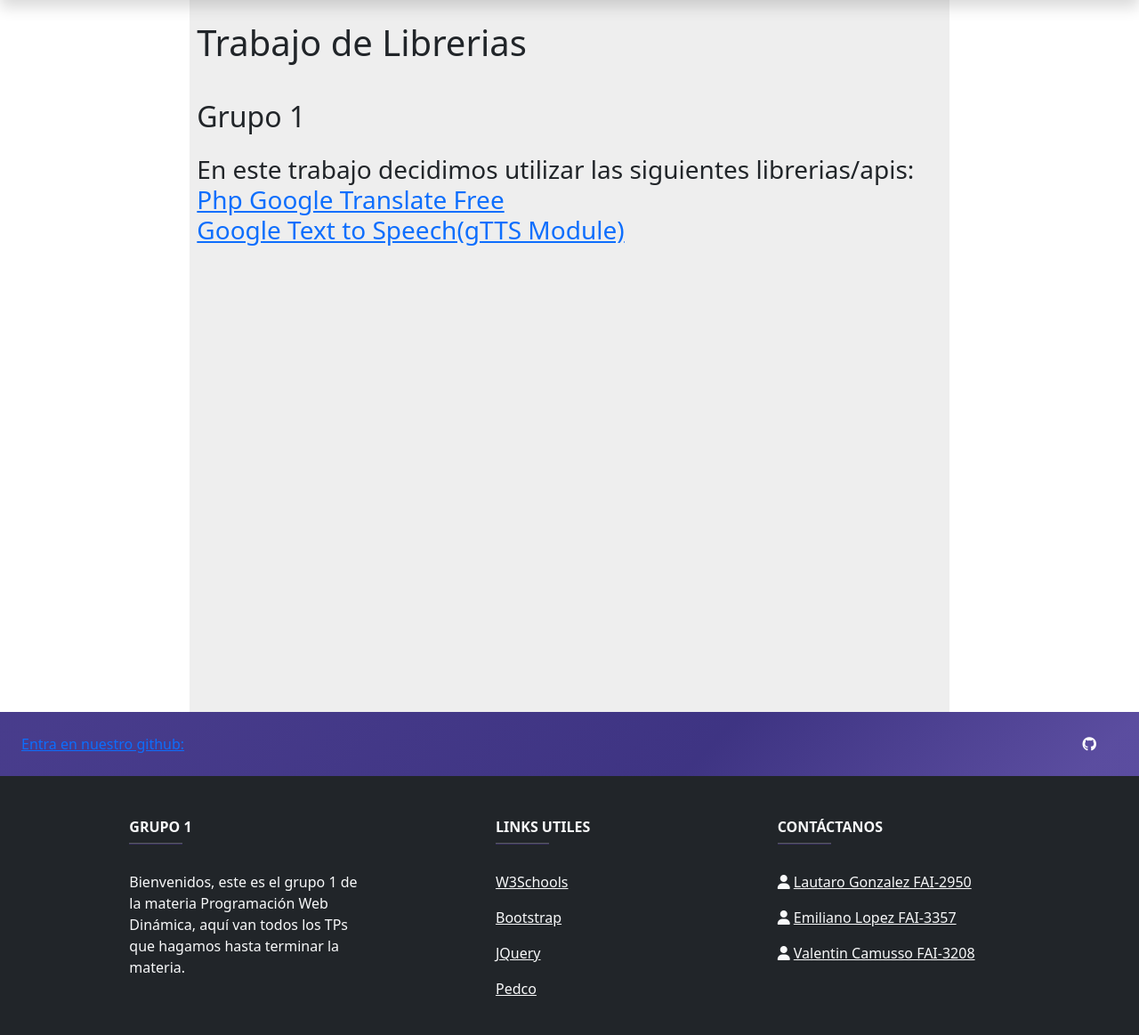
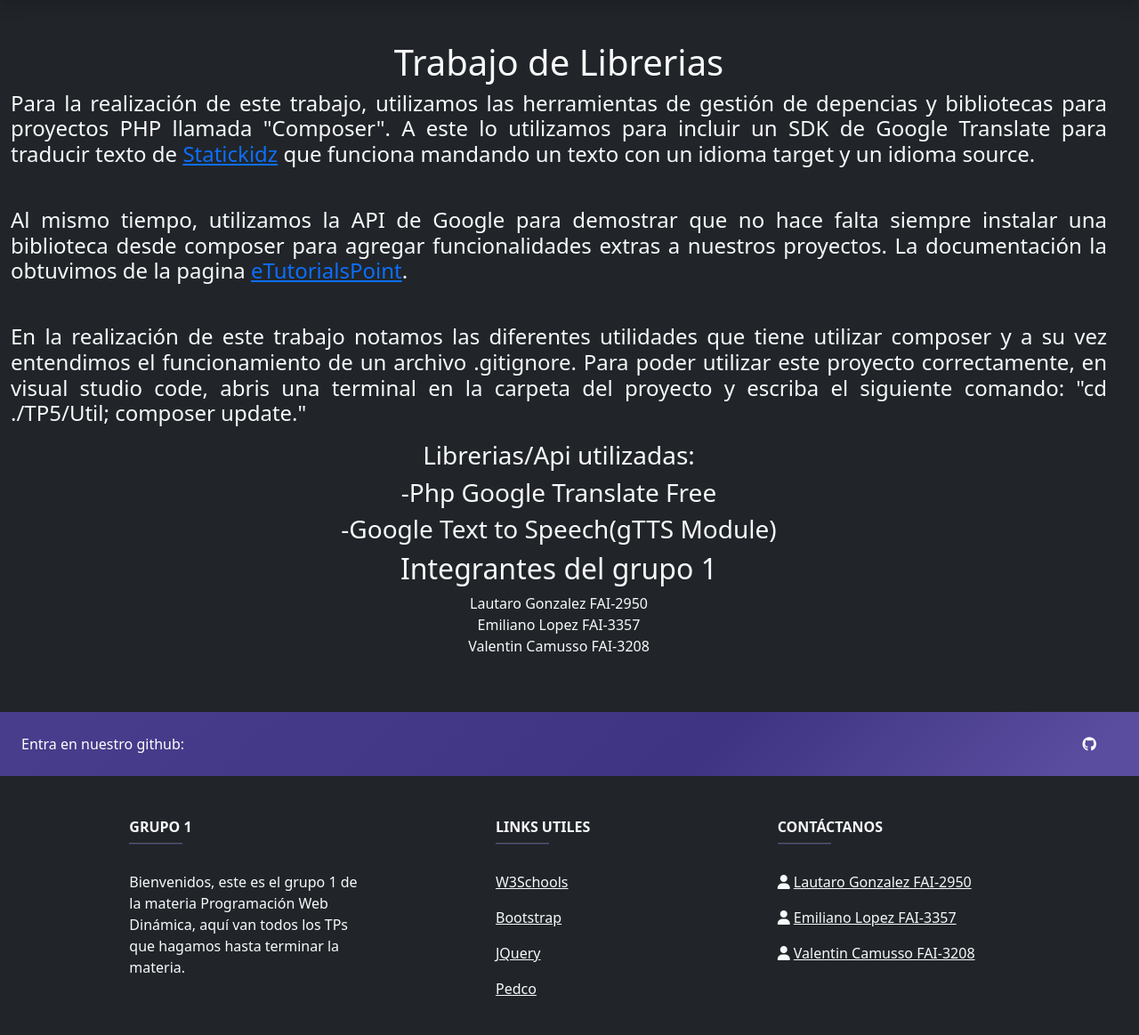
Before and after one commit to VintuuS2/PWD2023, a PHP site: page /TP5/Vista/Index.php in a window 1280 px wide. Shown: the part 56-1219 px from the top of the page at 89% size. Run offline with PHP 8.4, Linux system fonts and the light colour scheme; some libraries are stand-ins or nearby versions.

Commit message:
Index indexado

```diff
--- a/TP5/Vista/Index.php
+++ b/TP5/Vista/Index.php
@@ -5,18 +5,40 @@
 require_once '../Util/vendor/autoload.php';
 ?>
 
-<div class="vh-100 d-flex justify-content-center">
-    <div class="bg-gris col-md-10 col-xl-8 align-items-center">
-        <div class="p-2 my-3 w-100 "><h1>Trabajo de Librerias</h1></div>
-        <div class="p-2"><h2>Grupo 1</h2></div>
-        <div class="p-2"><h3>En este trabajo decidimos utilizar las siguientes librerias/apis:<br>
-        <a href="https://github.com/statickidz/php-google-translate-free">Php Google Translate Free <br>
-        Google Text to Speech(gTTS Module)
-        </h3></div>
+<?php
+include_once '../../configuracionProyecto.php';
+include_once '../Util/funciones.php';
+include_once './Estructura/header.php';
+require_once '../Util/vendor/autoload.php';
+?>
 
+<div class="vh-100 w-100 row bg-dark m-auto">
+    <div class="d-flex row justify-content-center align-items-center">
+        <div class="text-center">
+            <h1 class="text-light">Trabajo de Librerias</h1>
+            <h4 class="text-light" style="text-align: justify;"><p>Para la realización de este trabajo, utilizamos las herramientas de gestión de depencias y bibliotecas para proyectos PHP llamada "Composer". A este lo utilizamos para incluir un SDK de Google Translate para traducir texto de <a href="https://github.com/statickidz">Statickidz</a> que funciona mandando un texto con un idioma target y un idioma source.</p> <br>
+                <p>Al mismo tiempo, utilizamos la API de Google para demostrar que no hace falta siempre instalar una biblioteca desde composer para agregar funcionalidades extras a nuestros proyectos. La documentación la obtuvimos de la pagina <a href="https://www.etutorialspoint.com/index.php/341-how-to-convert-text-to-speech-using-php">eTutorialsPoint</a>.</p> <br>
+                <p>En la realización de este trabajo notamos las diferentes utilidades que tiene utilizar composer y a su vez entendimos el funcionamiento de un archivo .gitignore.
+                Para poder utilizar este proyecto correctamente, en visual studio code, abris una terminal en la carpeta del proyecto y escriba el siguiente comando:
+                "cd ./TP5/Util; composer update."</p></h4>
+
+                <h3 class="text-light">Librerias/Api utilizadas: </h3>
+                <h3 class="text-light">-Php Google Translate Free</h3>
+                <h3 class="text-light">-Google Text to Speech(gTTS Module)</h3>
+                <h2 class="text-light">Integrantes del grupo 1</h2>
+                <ul class="list-unstyled">
+                    <li class="text-light">Lautaro Gonzalez FAI-2950</li>
+                    <li class="text-light">Emiliano Lopez FAI-3357</li>
+                    <li class="text-light">Valentin Camusso FAI-3208</li>
+                </ul>
+        </div>
     </div>
 </div>
 
 <?php
 include_once './Estructura/footer.php';
 ?>
+
+<?php
+include_once './Estructura/footer.php';
+?>
```
